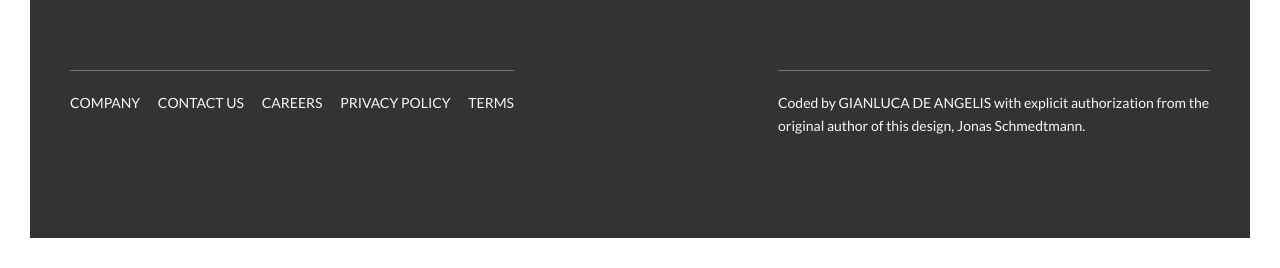
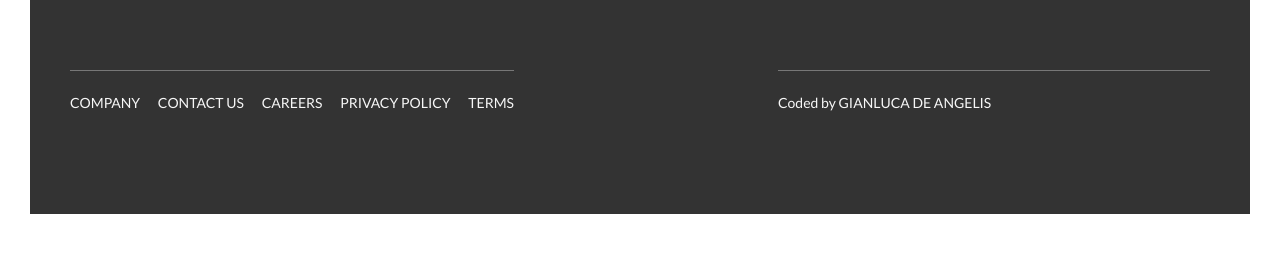
Before and after one commit to giadeagal/css-natours, a website: page index.html in a window 1280 px wide. Shown: the part 5870-6138 px from the top of the page. After the commit the page ends 6114 px from the top, so only its background shows below. Drawn offline with Linux system fonts and the light colour scheme.

Commit message:
proj end

```diff
--- a/index.html
+++ b/index.html
@@ -529,8 +529,6 @@
             <a href="https://github.com/giadeagal" class="footer__link"
               >Gianluca De Angelis</a
             >
-            with explicit authorization from the original author of this design,
-            Jonas Schmedtmann.
           </p>
         </div>
       </div>
```
